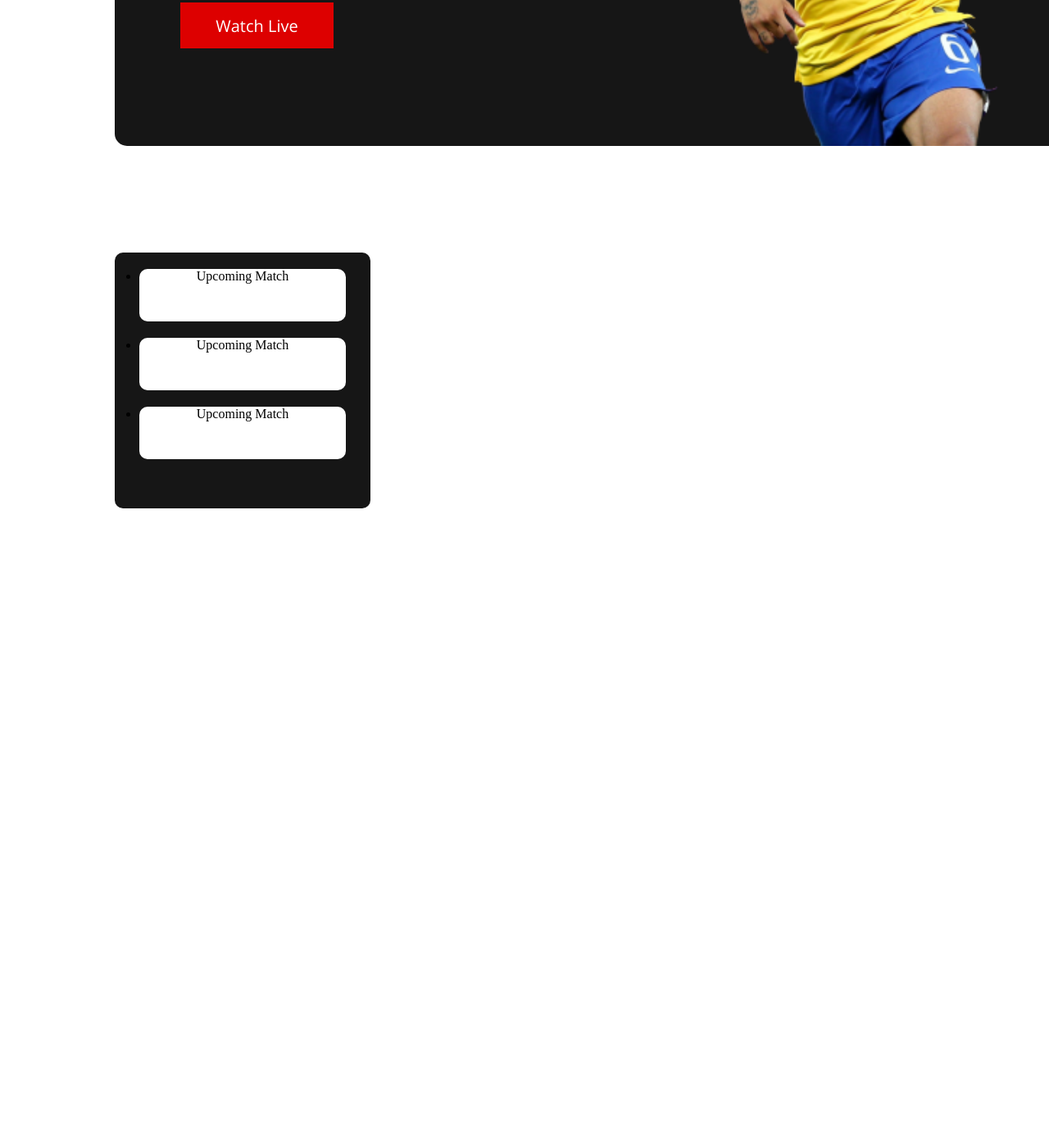
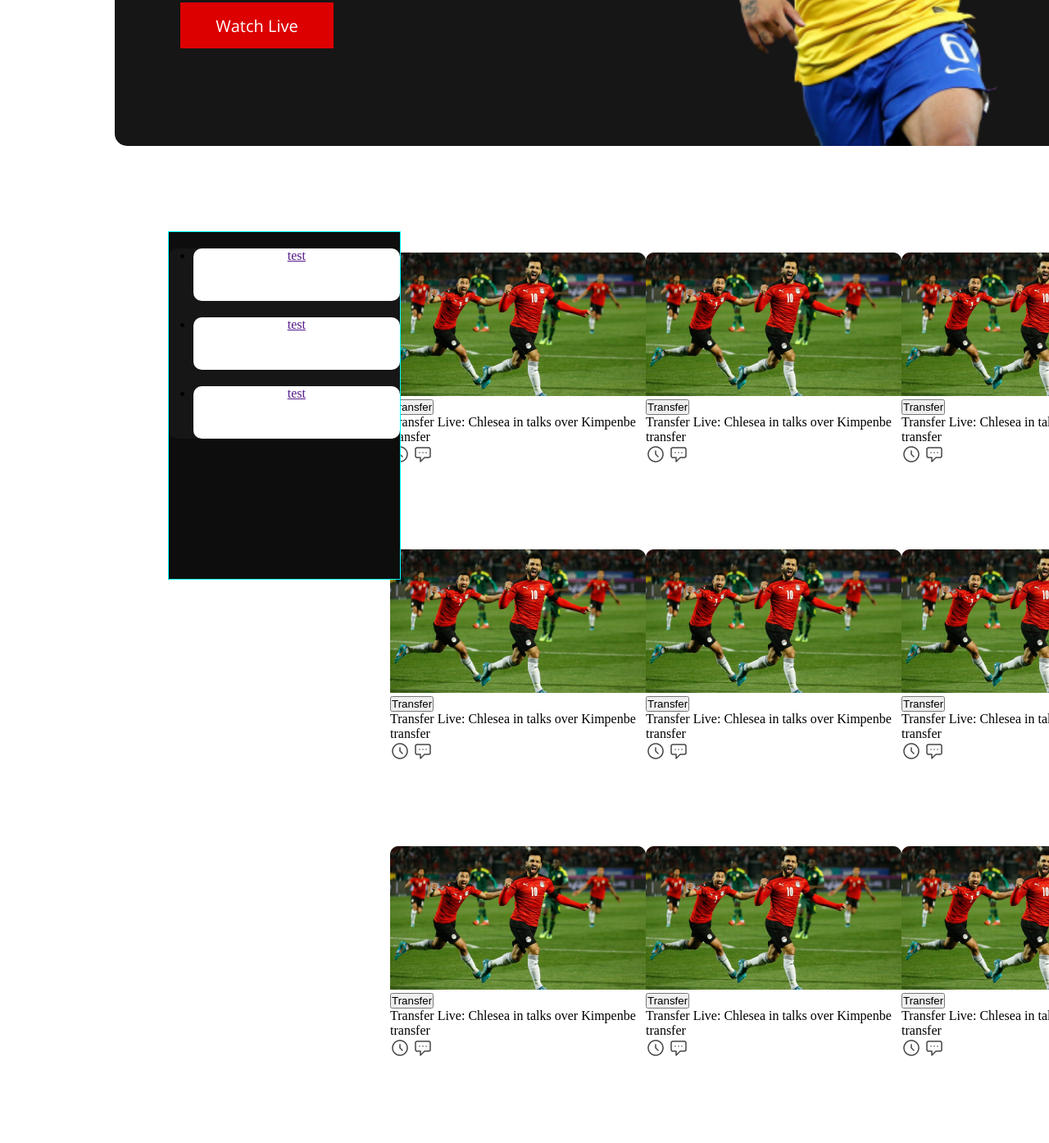
Before and after one commit to azizulhakims/world-cub-2022, a plain HTML site: page index.html in a window 1280 px wide. Shown: the part 518-1912 px from the top of the page at 82% size. Before the commit the page ends 800 px from the top, so only its background shows below. Drawn offline with nearby package versions, Linux system fonts and the light colour scheme.

Commit message:
add data

```diff
--- a/index.html
+++ b/index.html
@@ -33,12 +33,115 @@
         </div>
         </header>
         <section>
+            <div class="sidebar-full">
             <div class="sidebar">
                 <ul class="nav">
-                    <li class="btn-sitebar-1"<a href=""></a>Upcoming Match</a></li>
-                    <li class="btn-sitebar-1"<a href=""></a>Upcoming Match</a></li>
-                    <li class="btn-sitebar-1"<a href=""></a>Upcoming Match</a></li>
+                    <li>
+                    <a href=""><span>test</span></a>
+                </li>
+                <li>
+                    <a href=""><span>test</span></a>
+                </li>
+                <li>
+                    <a href=""><span>test</span></a>
+                </li>
                 </ul>
+            </div>
+        </div>
+        </section>
+        <section class="rightbar">
+            <div class="sidebar-right">
+                <div class="all-cart">
+                    <div class="cart">
+                        <img src="/images/assets/Blog Image.png" alt="">
+                        <button>Transfer</button>
+                        <p>Transfer Live: Chlesea in talks over Kimpenbe transfer</p>
+                        <span> <img src="./images/assets/Time Icon.png" alt=""></span>
+                        <span> <img src="./images/assets/Chat Icon.png" alt=""></span>
+
+                    </div>
+                </div>
+                <div class="all-cart">
+                    <div class="cart">
+                        <img src="/images/assets/Blog Image.png" alt="">
+                        <button>Transfer</button>
+                        <p>Transfer Live: Chlesea in talks over Kimpenbe transfer</p>
+                        <span> <img src="./images/assets/Time Icon.png" alt=""></span>
+                        <span> <img src="./images/assets/Chat Icon.png" alt=""></span>
+
+                    </div>
+                </div>
+                <div class="all-cart">
+                    <div class="cart">
+                        <img src="/images/assets/Blog Image.png" alt="">
+                        <button>Transfer</button>
+                        <p>Transfer Live: Chlesea in talks over Kimpenbe transfer</p>
+                        <span> <img src="./images/assets/Time Icon.png" alt=""></span>
+                        <span> <img src="./images/assets/Chat Icon.png" alt=""></span>
+
+                    </div>
+                </div>
+                <div class="all-cart">
+                    <div class="cart">
+                        <img src="/images/assets/Blog Image.png" alt="">
+                        <button>Transfer</button>
+                        <p>Transfer Live: Chlesea in talks over Kimpenbe transfer</p>
+                        <span> <img src="./images/assets/Time Icon.png" alt=""></span>
+                        <span> <img src="./images/assets/Chat Icon.png" alt=""></span>
+
+                    </div>
+                </div>
+                <div class="all-cart">
+                    <div class="cart">
+                        <img src="/images/assets/Blog Image.png" alt="">
+                        <button>Transfer</button>
+                        <p>Transfer Live: Chlesea in talks over Kimpenbe transfer</p>
+                        <span> <img src="./images/assets/Time Icon.png" alt=""></span>
+                        <span> <img src="./images/assets/Chat Icon.png" alt=""></span>
+
+                    </div>
+                </div>
+                <div class="all-cart">
+                    <div class="cart">
+                        <img src="/images/assets/Blog Image.png" alt="">
+                        <button>Transfer</button>
+                        <p>Transfer Live: Chlesea in talks over Kimpenbe transfer</p>
+                        <span> <img src="./images/assets/Time Icon.png" alt=""></span>
+                        <span> <img src="./images/assets/Chat Icon.png" alt=""></span>
+
+                    </div>
+                </div>
+                <div class="all-cart">
+                    <div class="cart">
+                        <img src="/images/assets/Blog Image.png" alt="">
+                        <button>Transfer</button>
+                        <p>Transfer Live: Chlesea in talks over Kimpenbe transfer</p>
+                        <span> <img src="./images/assets/Time Icon.png" alt=""></span>
+                        <span> <img src="./images/assets/Chat Icon.png" alt=""></span>
+
+                    </div>
+                </div>
+                <div class="all-cart">
+                    <div class="cart">
+                        <img src="/images/assets/Blog Image.png" alt="">
+                        <button>Transfer</button>
+                        <p>Transfer Live: Chlesea in talks over Kimpenbe transfer</p>
+                        <span> <img src="./images/assets/Time Icon.png" alt=""></span>
+                        <span> <img src="./images/assets/Chat Icon.png" alt=""></span>
+
+                    </div>
+                </div>
+                <div class="all-cart">
+                    <div class="cart">
+                        <img src="/images/assets/Blog Image.png" alt="">
+                        <button>Transfer</button>
+                        <p>Transfer Live: Chlesea in talks over Kimpenbe transfer</p>
+                        <span> <img src="./images/assets/Time Icon.png" alt=""></span>
+                        <span> <img src="./images/assets/Chat Icon.png" alt=""></span>
+
+                    </div>
+                </div>
+
             </div>
         </section>
 </body>
--- a/style.css
+++ b/style.css
@@ -59,22 +59,50 @@
     color: white;
 
 }
-
-.sidebar{
-    position: fixed;
-    margin-top: 130px;
-    margin-left: 140px;
-    margin-right: 24px;
-    margin-bottom: 1396px;
-    width: 312px;
-    height: 312px;
-    background-color: #161616;
-    border-radius: 10px;
+.sidebar-full{
+    border:1px solid #00ffff;
+background-color:#0d0d0d;
+text-align:center;
+position:fixed;
+z-index: 9999;
+top : 800px;
+bottom: 1200px;
+/* overflow: hidden; */
+float: clear;
+left: 16%; /* position halfway from the left of screen */
+margin: 0px 0px -425px 0px; /* pull the div into center */
+}
 
 
 
+
+.sidebar{
+    /* margin-top: 130px;
+    margin-left: 140px;
+    margin-right: 24px;
+    width: 312px;
+    height: 312px; */
+    background-color: #161616;
+    border-radius: 10px;
 }
 
+.rightbar{
+    width: 936;
+    margin-left:476px ;
+    margin-top: 130px;
+
+}
+
+.cart{
+
+    width: 312px;
+    height: 362px;
+}
+.sidebar-right{
+display: grid;
+    grid-template-columns: repeat(3, 1fr);
+    gap: 24px, 24px;
+}
 /* .btn-sitebar-1{
     font-family: 'Open Sans', sans-serif;
     font-size: 20px;
--- /dev/null
+++ b/test.css
@@ -0,0 +1,66 @@
+/* colors
+ #ED1C5B; light
+ #E20E4E; dark
+*/
+
+/* reset */
+*{
+    margin: 0;
+    padding: 0;
+    text-decoration: none;
+}
+
+body{
+    box-sizing: border-box;
+    font-family: 'Segoe UI', Tahoma, Geneva, Verdana, sans-serif;
+}
+
+/* Sidebar start here  */
+.sidebar{
+    position: fixed;
+    background: #ED1C5B;
+    width: 200px;
+    height: 100%;
+    top: 0;
+    left: 0;
+    z-index: 1;
+}
+
+.sidebar h2{
+    text-align: center;
+    font-size: 20px;
+    text-transform: uppercase;
+    color: #ffffff;
+    background: #E20E4E;
+    padding: 20px;
+    font-weight: bold;
+}
+
+
+.sidebar ul li {
+    margin: 25px 0;
+}
+
+.sidebar ul li a{
+    color: #ffffff;
+    padding: 0 30px;
+
+}
+.sidebar ul li a:hover{
+    color: #000000;
+    margin-left: 20px;
+    transition: 0.4s;
+}
+
+/* Sidebar end Here  */
+
+/* Main Content Section Start Here  */
+
+.main{
+    margin-left: 200px;
+    padding: 5px;
+}
+
+.main h2{
+    margin-top: 20px;
+}
```
Also changed, not shown: test.html (added, +139 -0 lines).
